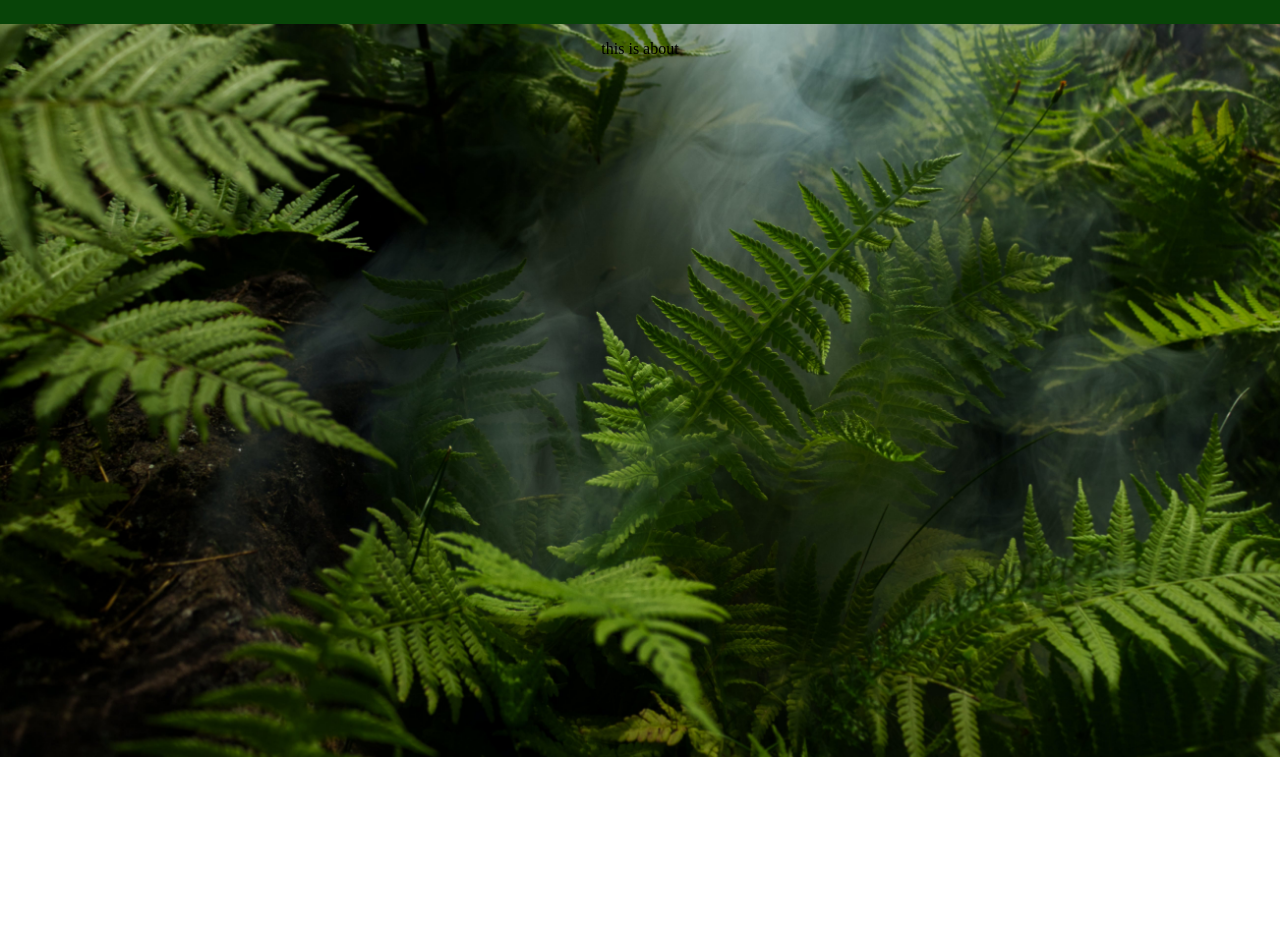
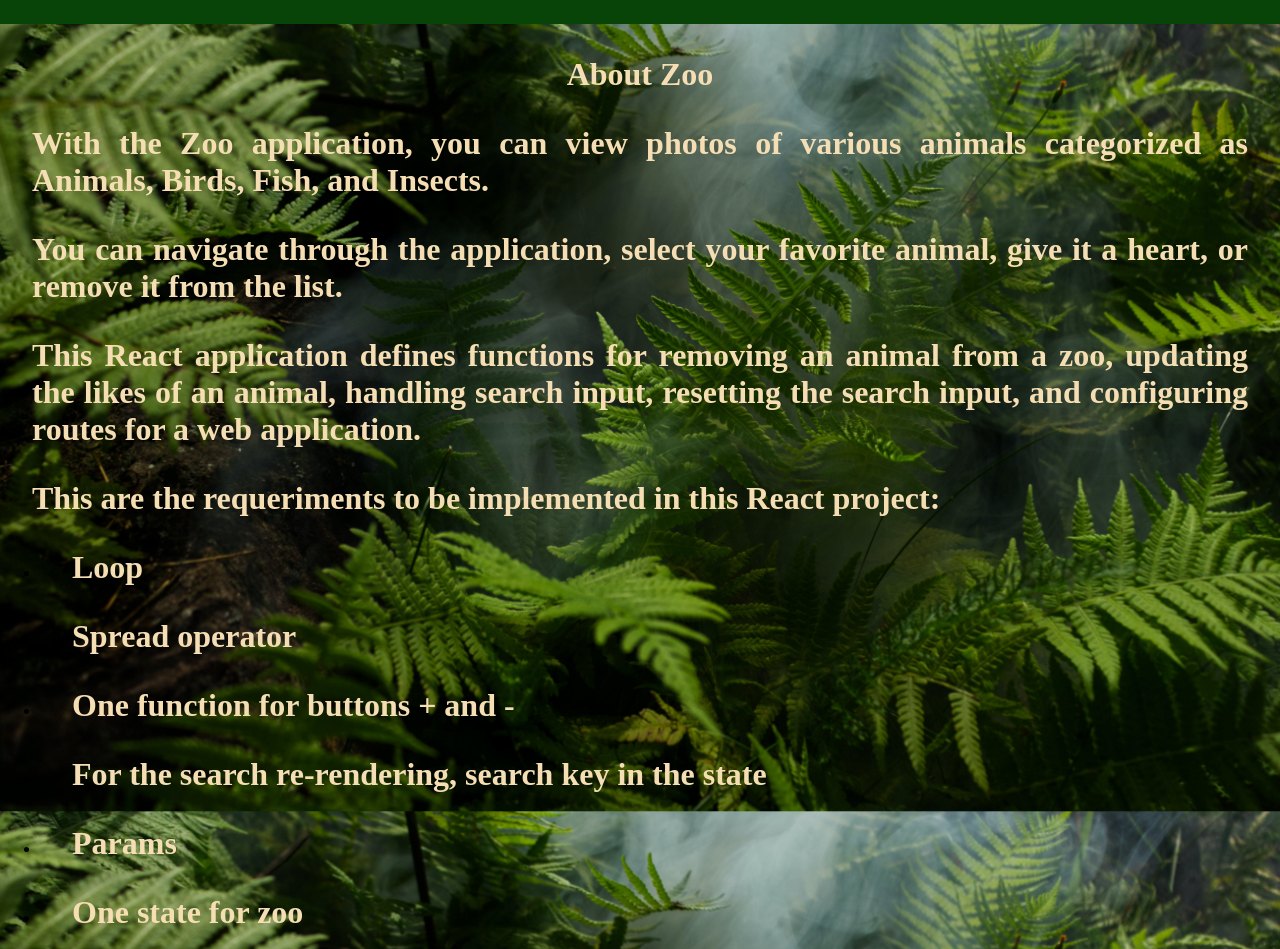
Before and after one commit to MychelGarzon/zoo, a React (Vite) app: page /about in a window 1280 px wide. Shown: the part 43-992 px from the top of the page. Before the commit the page ends 800 px from the top, so only its background shows below. Built offline with nearby package versions, Linux system fonts and the light colour scheme; a web font is replaced by a local one.

Commit message:
Explaining the projet in the about page

```diff
--- a/src/components/Navigation.jsx
+++ b/src/components/Navigation.jsx
@@ -1,4 +1,9 @@
 import { NavLink } from "react-router-dom";
+import jaguar from "../assets/jaguar.png";
+import parrot from "../assets/parrot.png";
+import fish from "../assets/fish.png";
+import butterfly from "../assets/butterfly.png";
+
 
 const Navigation = ({ cleanHandler }) => {
     return (
@@ -7,11 +12,12 @@ const Navigation = ({ cleanHandler }) => {
                 <ul>
                     <li><NavLink to="/"><h2 id="logoHeader">ZOO</h2></NavLink></li>
                     <li><NavLink to="/" onClick={cleanHandler} ><h3>HOME</h3></NavLink></li>
-                    <li><NavLink to="/animals" onClick={cleanHandler} ><img src="/src/assets/jaguar.png" /><h3>ANIMALS</h3></NavLink></li>
-                    <li><NavLink to="/birds" onClick={cleanHandler} ><img src="/src/assets/parrot.png" /><h3>BIRDS</h3></NavLink></li>
-                    <li><NavLink to="/fishes" onClick={cleanHandler} ><img src="/src/assets/fish.png" /><h3>FISH</h3></NavLink></li>
-                    <li><NavLink to="/insects" onClick={cleanHandler} ><img src="/src/assets/butterfly.png" /><h3>INSECTS</h3></NavLink></li>
+                    <li><NavLink to="/animals" onClick={cleanHandler} ><img src={jaguar} /><h3>ANIMALS</h3></NavLink></li>
+                    <li><NavLink to="/birds" onClick={cleanHandler} ><img src={parrot} /><h3>BIRDS</h3></NavLink></li>
+                    <li><NavLink to="/fishes" onClick={cleanHandler} ><img src={fish} /><h3>FISH</h3></NavLink></li>
+                    <li><NavLink to="/insects" onClick={cleanHandler} ><img src={butterfly} /><h3>INSECTS</h3></NavLink></li>
                     <li><NavLink to="/about" ><h3>ABOUT</h3></NavLink></li>
+
                 </ul >
             </nav >
         </>
--- a/src/index.css
+++ b/src/index.css
@@ -1,8 +1,9 @@
 body {
   font-family: 'Zen Tokyo Zoo';
   background-image: url(./assets/jungleBackground.jpg);
-  background-size: 100%;
+  background-size: cover;
   background-attachment: fixed;
+  background-repeat: no-repeat;
   justify-content: center;
   text-align: center;
   margin-top: 5rem;
@@ -191,6 +192,18 @@ button:hover {
   height: 4rem;
   border-radius: 0;
 }
+/*About page*/
+.about h3 {
+  color: wheat;
+  font-size: xx-large;
+}
+.about h4 {
+  display: block;
+  font-size: 2rem;
+  text-align: justify;
+  margin: 2rem;
+  text-transform: none;
+}
 
 /*Footer*/
 
@@ -214,11 +227,17 @@ h4 {
   color: wheat;
 }
 
-@media screen and (max-width: 1960px) {
-  body {
-    background-size: cover;
-  }
+@media screen and (max-width: 1800px) {
   .imagesFrontPage img {
-    max-width: 20rem;
+    max-width: 27rem;
   }
 }
+
+@media screen and (max-width: 600px) {
+  .imagesFrontPage img {
+    max-width: 18rem;
+  }
+  .singlePageInfo img {
+    max-width: 18rem;
+  }
+}
--- a/src/routes/About.jsx
+++ b/src/routes/About.jsx
@@ -4,11 +4,25 @@ const About = () => {
     return (
         <>
             <Navigation />
-            <p>this is about</p>
+            <div className='about'>
+                <h3>About Zoo</h3>
+                <h4>With the Zoo application, you can view photos of various animals categorized as Animals, Birds, Fish, and Insects.</h4>
+                <h4>You can navigate through the application, select your favorite animal, give it a heart, or remove it from the list.</h4>
+                <h4>This React application defines functions for removing an animal from a zoo, updating the likes of an animal, handling search input, resetting the search input, and configuring routes for a web application.</h4>
+                <h4>This are the requeriments to be implemented in this React project:</h4>
+                <ul>
+                    <li><h4>Loop</h4></li>
+                    <li><h4>Spread operator</h4></li>
+                    <li><h4>One function for buttons + and -</h4></li>
+                    <li><h4>For the search re-rendering, search key in the state</h4></li>
+                    <li><h4>Params</h4></li>
+                    <li><h4>One state for zoo</h4></li>
+                    <li><h4>Header cleanHandler</h4></li>
+                    <li><h4>About category</h4></li>
+                    <li><h4>Hook ErrorPage</h4></li>
+                </ul>
+            </div>
         </>
-
     )
-
-
-}
+};
 export default About;
--- a/src/routes/Home.jsx
+++ b/src/routes/Home.jsx
@@ -1,17 +1,20 @@
 import Navigation from "../components/Navigation";
 import { Link } from "react-router-dom";
 import { Outlet } from "react-router-dom";
+import jaguar from "../assets/jaguar.jpg";
+import guacamayo from "../assets/guacamayo.jpg";
+import fish from "../assets/fish2.jpg";
+import insect from "../assets/insect.jpg";
 
 const Home = () => {
     return (
         <><Navigation />
             <div className="imagesFrontPage">
-                <Link to="/animals"><img src="src/assets/jaguar.jpg" alt="picture" /><h2>ANIMALS</h2></Link>
-                <Link to="/birds"> <img src="src/assets/guacamayo.jpg" /><h2>BIRDS</h2></Link>
-                <Link to="/fishes"> <img src="src/assets/fish2.jpg" /><h2>FISHES</h2></Link>
-                <Link to="/insects"> <img src="src/assets/insect.jpg" /><h2>INSECTS</h2></Link>
+                <Link to="/animals"><img src={jaguar} alt="jaguar" /><h2>ANIMALS</h2></Link>
+                <Link to="/birds"> <img src={guacamayo} alt="guacamayo" /><h2>BIRDS</h2></Link>
+                <Link to="/fishes"> <img src={fish} alt="fish" /><h2>FISHES</h2></Link>
+                <Link to="/insects"> <img src={insect} alt="insect" /><h2>INSECTS</h2></Link>
             </div >
-
             <Outlet />
         </>
     );
```
Also changed, not shown: src/assets/logo.png (deleted), 1 other file (tests, documents, lock files or other folders).
